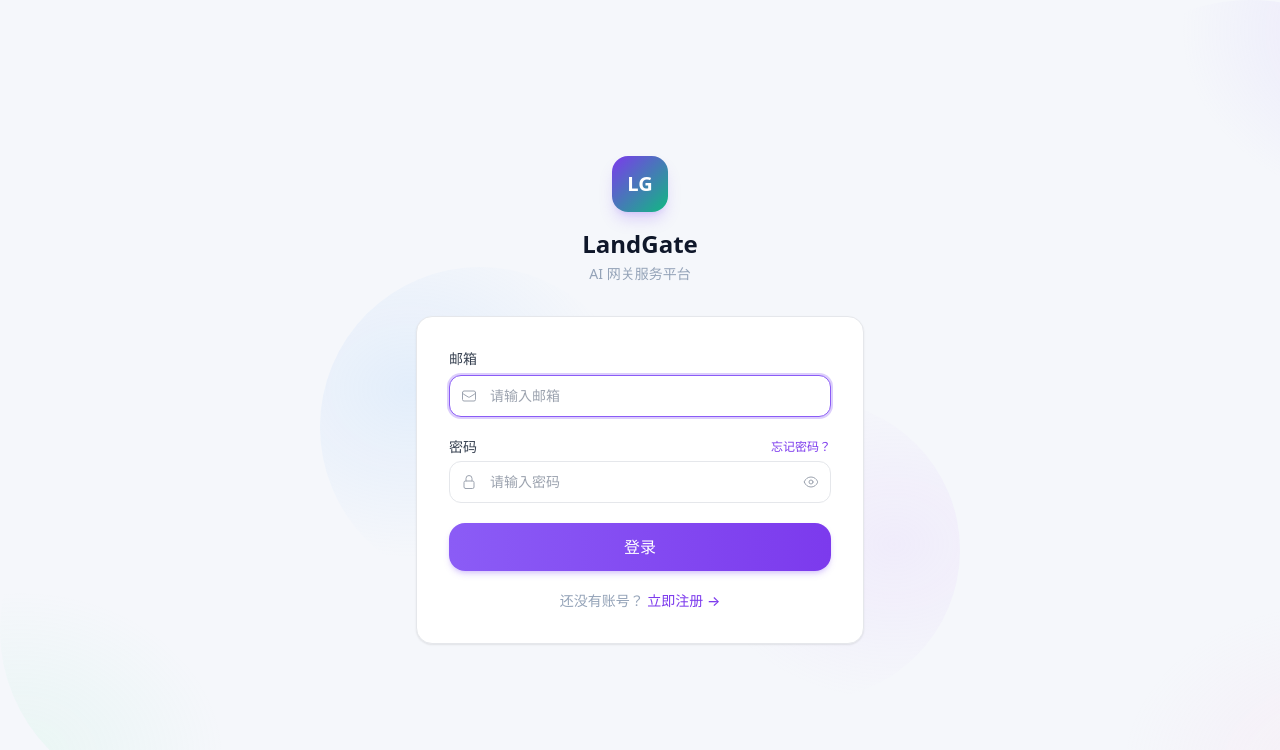
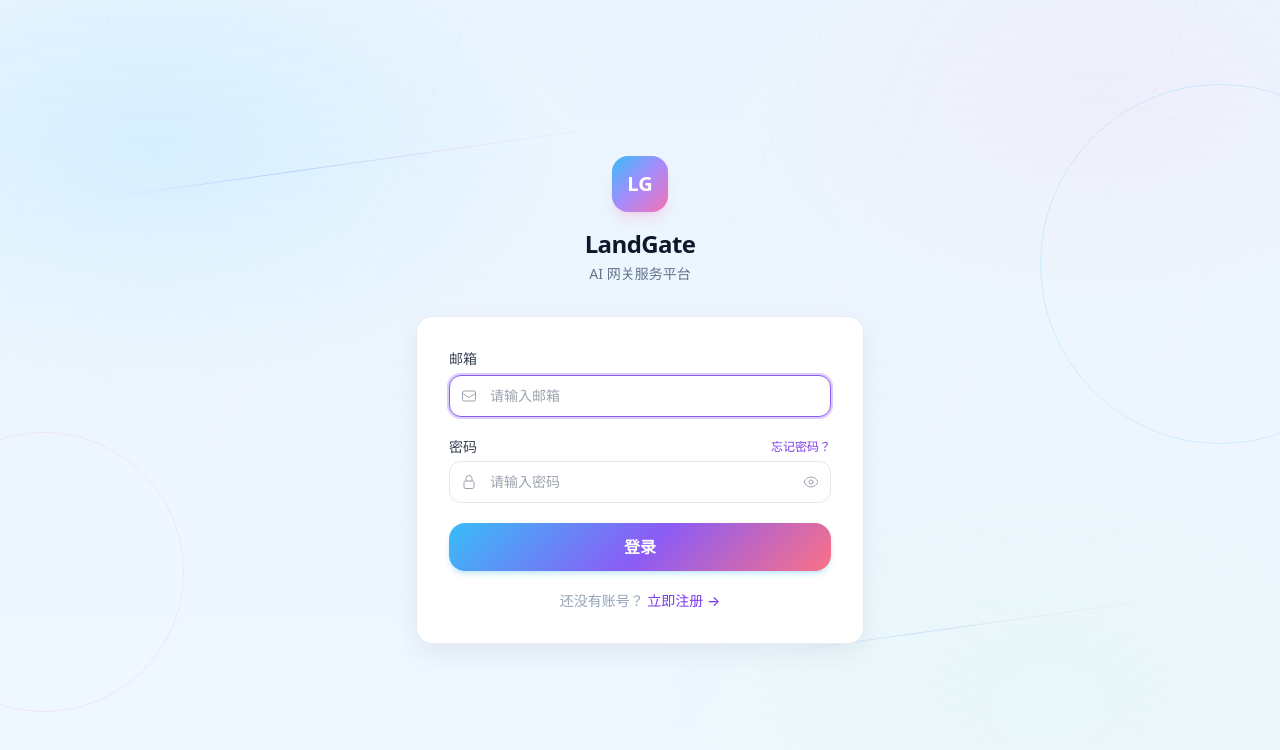
Before and after one commit to Laqcce-cao/LandGate-web, a React (Vite) app: page /login in a window 1280 px wide. Shown: the top 750 px of the page. Built offline with nearby package versions, Linux system fonts and the light colour scheme.

Commit message:
feat：美化

```diff
--- /dev/null
+++ b/src/components/layout/AmbientScene.tsx
@@ -0,0 +1,19 @@
+import clsx from 'clsx';
+
+interface AmbientSceneProps {
+  compact?: boolean;
+}
+
+export function AmbientScene({ compact = false }: AmbientSceneProps) {
+  return (
+    <div className={clsx('ambient-scene', compact && 'ambient-scene-compact')} aria-hidden="true">
+      <div className="ambient-gradient" />
+      <div className="ambient-line-field" />
+      <div className="ambient-arc ambient-arc-one" />
+      <div className="ambient-arc ambient-arc-two" />
+      <div className="ambient-thread ambient-thread-one" />
+      <div className="ambient-thread ambient-thread-two" />
+      <div className="ambient-static-dots" />
+    </div>
+  );
+}
--- a/src/components/layout/AuthLayout.tsx
+++ b/src/components/layout/AuthLayout.tsx
@@ -1,43 +1,18 @@
 import { Outlet } from 'react-router-dom';
+import { AmbientScene } from './AmbientScene';
 
 export function AuthLayout() {
   return (
-    <div className="flex min-h-screen items-center justify-center bg-[#F5F7FB] p-4">
-      {/* Multi-color soft radial gradient orbs */}
-      <div className="pointer-events-none fixed inset-0 overflow-hidden">
-        <div
-          className="absolute -left-40 -top-40 h-[360px] w-[360px] rounded-full"
-          style={{ background: 'radial-gradient(360px 280px at 8% 6%, rgba(125, 211, 252, 0.22) 0%, transparent 60%)' }}
-        />
-        <div
-          className="absolute -right-40 top-0 h-[380px] w-[380px] rounded-full"
-          style={{ background: 'radial-gradient(380px 300px at 92% 8%, rgba(196, 181, 253, 0.25) 0%, transparent 60%)' }}
-        />
-        <div
-          className="absolute left-1/4 top-1/3 h-[320px] w-[320px] rounded-full"
-          style={{ background: 'radial-gradient(320px 260px at 28% 38%, rgba(147, 197, 253, 0.18) 0%, transparent 65%)' }}
-        />
-        <div
-          className="absolute right-1/4 top-1/2 h-[300px] w-[300px] rounded-full"
-          style={{ background: 'radial-gradient(300px 240px at 78% 48%, rgba(216, 180, 254, 0.16) 0%, transparent 65%)' }}
-        />
-        <div
-          className="absolute bottom-0 left-0 h-[340px] w-[340px] rounded-full"
-          style={{ background: 'radial-gradient(340px 280px at 6% 88%, rgba(167, 243, 208, 0.15) 0%, transparent 60%)' }}
-        />
-        <div
-          className="absolute -right-20 bottom-0 h-[360px] w-[360px] rounded-full"
-          style={{ background: 'radial-gradient(360px 280px at 94% 92%, rgba(251, 207, 232, 0.2) 0%, transparent 60%)' }}
-        />
-      </div>
+    <div className="relative flex min-h-screen items-center justify-center overflow-hidden bg-[#EAF5FF] p-4 dark:bg-dark-950">
+      <AmbientScene compact />
 
       <div className="relative z-10 w-full max-w-md animate-fade-in">
         <div className="mb-8 text-center">
-          <div className="mx-auto mb-4 flex h-14 w-14 items-center justify-center rounded-2xl bg-gradient-to-br from-violet-600 to-emerald-500 shadow-lg shadow-violet-500/25">
+          <div className="mx-auto mb-4 flex h-14 w-14 items-center justify-center rounded-2xl bg-gradient-to-br from-sky-400 via-violet-400 to-pink-400 shadow-lg shadow-pink-400/20">
             <span className="text-xl font-bold text-white">LG</span>
           </div>
-          <h1 className="text-2xl font-bold text-[#0F172A]">LandGate</h1>
-          <p className="mt-1 text-sm text-slate-400">AI 网关服务平台</p>
+          <h1 className="text-2xl font-bold tracking-tight text-[#0F172A] dark:text-white">LandGate</h1>
+          <p className="mt-1 text-sm text-slate-500 dark:text-dark-300">AI 网关服务平台</p>
         </div>
         <Outlet />
       </div>
--- a/src/index.css
+++ b/src/index.css
@@ -12,8 +12,21 @@
   }
 
   body {
-    @apply bg-[#F8FAFC] text-[#0F172A] dark:bg-dark-950 dark:text-gray-100;
+    @apply bg-[#EAF5FF] text-[#172033] dark:bg-dark-950 dark:text-gray-100;
     @apply min-h-screen;
+    background-image:
+      linear-gradient(180deg, #e7f5ff 0%, #f1efff 48%, #eefbf2 100%),
+      radial-gradient(circle at 18% 8%, rgba(56, 189, 248, 0.18), transparent 32%),
+      radial-gradient(circle at 88% 14%, rgba(244, 114, 182, 0.14), transparent 30%),
+      radial-gradient(circle at 78% 92%, rgba(74, 222, 128, 0.12), transparent 36%);
+  }
+
+  .dark body {
+    background-image:
+      linear-gradient(180deg, #07111f 0%, #111827 48%, #0b1220 100%),
+      radial-gradient(circle at 18% 8%, rgba(56, 189, 248, 0.12), transparent 34%),
+      radial-gradient(circle at 86% 16%, rgba(244, 114, 182, 0.12), transparent 34%),
+      radial-gradient(circle at 78% 92%, rgba(52, 211, 153, 0.1), transparent 38%);
   }
 
   @supports (-moz-appearance: none) {
@@ -72,13 +85,105 @@
   body.modal-open {
     overflow: hidden;
   }
+
+  @media (prefers-reduced-motion: reduce) {
+    *,
+    *::before,
+    *::after {
+      animation-duration: 0.01ms !important;
+      animation-iteration-count: 1 !important;
+      scroll-behavior: auto !important;
+      transition-duration: 0.01ms !important;
+    }
+  }
 }
 
 @layer components {
+  /* ============ Ambient Scene ============ */
+  .ambient-scene {
+    @apply pointer-events-none fixed inset-0 overflow-hidden;
+    z-index: 0;
+  }
+
+  .ambient-gradient {
+    @apply absolute inset-0;
+    background:
+      linear-gradient(180deg, rgba(255,255,255,0.06), rgba(255,255,255,0.28)),
+      radial-gradient(620px 360px at 12% 18%, rgba(125, 211, 252, 0.22), transparent 68%),
+      radial-gradient(520px 320px at 86% 12%, rgba(251, 207, 232, 0.2), transparent 70%),
+      radial-gradient(560px 360px at 82% 86%, rgba(187, 247, 208, 0.18), transparent 72%);
+  }
+
+  .dark .ambient-gradient {
+    background:
+      linear-gradient(180deg, rgba(2,6,23,0.4), rgba(2,6,23,0.72)),
+      radial-gradient(620px 360px at 12% 18%, rgba(56, 189, 248, 0.14), transparent 68%),
+      radial-gradient(520px 320px at 86% 12%, rgba(244, 114, 182, 0.13), transparent 70%),
+      radial-gradient(560px 360px at 82% 86%, rgba(52, 211, 153, 0.12), transparent 72%);
+  }
+
+  .ambient-line-field {
+    @apply absolute inset-0 opacity-[0.24] dark:opacity-[0.12];
+    background-image:
+      linear-gradient(115deg, transparent 0 22%, rgba(37, 99, 235, 0.16) 22.1%, transparent 22.4% 48%, rgba(244, 114, 182, 0.12) 48.1%, transparent 48.4%),
+      linear-gradient(115deg, transparent 0 64%, rgba(14, 165, 233, 0.12) 64.1%, transparent 64.35%);
+    background-size: 360px 360px, 480px 480px;
+    mask-image: linear-gradient(to bottom, rgba(0,0,0,0.9), transparent 88%);
+  }
+
+  .ambient-arc {
+    @apply absolute hidden rounded-full border md:block;
+  }
+
+  .ambient-arc-one {
+    right: -120px;
+    top: 84px;
+    width: 360px;
+    height: 360px;
+    border-color: rgba(56, 189, 248, 0.18);
+    border-width: 1px;
+  }
+
+  .ambient-arc-two {
+    left: -96px;
+    bottom: 88px;
+    width: 280px;
+    height: 280px;
+    border-color: rgba(244, 114, 182, 0.14);
+    border-width: 1px;
+  }
+
+  .ambient-thread {
+    @apply absolute hidden h-px md:block;
+    background: linear-gradient(90deg, transparent, rgba(37, 99, 235, 0.22), rgba(244, 114, 182, 0.14), transparent);
+  }
+
+  .ambient-thread-one {
+    left: 8%;
+    top: 20%;
+    width: 42%;
+    transform: rotate(-8deg);
+  }
+
+  .ambient-thread-two {
+    right: 6%;
+    bottom: 22%;
+    width: 34%;
+    transform: rotate(-8deg);
+    opacity: 0.72;
+  }
+
+  .ambient-static-dots {
+    @apply absolute inset-0 opacity-[0.16] dark:opacity-[0.1];
+    background-image: radial-gradient(circle, rgba(37, 99, 235, 0.22) 1px, transparent 1px);
+    background-size: 34px 34px;
+    mask-image: linear-gradient(to bottom, rgba(0,0,0,0.7), transparent 76%);
+  }
+
   /* ============ Buttons ============ */
   .btn {
     @apply inline-flex items-center justify-center gap-2;
-    @apply rounded-xl px-4 py-2.5 text-sm font-medium;
+    @apply rounded-xl px-4 py-2.5 text-sm font-semibold;
     @apply transition-all duration-200 ease-out;
     @apply focus:outline-none focus:ring-2 focus:ring-primary-500/50 focus:ring-offset-2;
     @apply disabled:transform-none disabled:cursor-not-allowed disabled:opacity-50;
@@ -87,10 +192,9 @@
   }
 
   .btn-primary {
-    @apply bg-gradient-to-r from-primary-500 to-primary-600;
-    @apply text-white shadow-md shadow-primary-500/25;
-    @apply hover:from-primary-600 hover:to-primary-700 hover:shadow-lg hover:shadow-primary-500/30;
-    @apply dark:shadow-primary-500/20;
+    @apply text-white shadow-md shadow-sky-500/20;
+    background: linear-gradient(135deg, #38bdf8 0%, #8b5cf6 52%, #fb7185 100%);
+    @apply hover:shadow-lg hover:shadow-pink-400/20;
   }
 
   .btn-secondary {
@@ -172,26 +276,41 @@
 
   /* ============ Glass ============ */
   .glass {
-    @apply bg-white/90 backdrop-blur-xl dark:bg-dark-800/80;
-    @apply border-b border-gray-200/60 dark:border-dark-700/50;
+    @apply backdrop-blur-xl;
+    background-color: rgba(255, 255, 255, 0.94);
+    @apply border-b border-slate-200/80 dark:border-white/10;
+  }
+
+  .dark .glass {
+    background-color: rgba(15, 23, 42, 0.72);
   }
 
   .glass-card {
-    @apply bg-white;
+    @apply backdrop-blur-sm;
+    background-color: rgba(255, 255, 255, 0.98);
     @apply rounded-2xl;
-    @apply border border-gray-200;
-    @apply shadow-card;
+    @apply border border-slate-200/80;
+    box-shadow: 0 10px 24px rgba(51, 65, 85, 0.08);
     @apply transition-all duration-300;
-    @apply dark:bg-dark-800/70 dark:border-dark-700/50;
+    @apply dark:border-white/10;
+  }
+
+  .dark .glass-card {
+    background-color: rgba(30, 41, 59, 0.62);
   }
 
   /* ============ Cards ============ */
   .card {
-    @apply bg-white dark:bg-dark-800/50;
+    @apply backdrop-blur-sm;
+    background-color: rgba(255, 255, 255, 0.98);
     @apply rounded-2xl;
-    @apply border border-gray-100 dark:border-dark-700/50;
-    @apply shadow-card;
+    @apply border border-slate-200/80 dark:border-white/10;
+    box-shadow: 0 10px 24px rgba(51, 65, 85, 0.08);
     @apply transition-all duration-300;
+  }
+
+  .dark .card {
+    background-color: rgba(30, 41, 59, 0.58);
   }
 
   .card-hover {
@@ -271,7 +390,12 @@
 
   /* ============ Table ============ */
   .table-container {
-    @apply overflow-x-auto rounded-xl border border-gray-200 dark:border-dark-700;
+    @apply overflow-x-auto rounded-xl border border-slate-200/80 shadow-sm backdrop-blur-sm dark:border-white/10;
+    background-color: rgba(255, 255, 255, 0.98);
+  }
+
+  .dark .table-container {
+    background-color: rgba(30, 41, 59, 0.45);
   }
 
   .table {
@@ -281,8 +405,8 @@
   .table th {
     @apply px-4 py-3 text-left font-medium;
     @apply text-gray-600 dark:text-dark-300;
-    @apply bg-gray-50 dark:bg-dark-800/50;
-    @apply border-b border-gray-200 dark:border-dark-700;
+    @apply bg-slate-50/80 dark:bg-white/[0.03];
+    @apply border-b border-gray-200/70 dark:border-white/10;
     @apply whitespace-nowrap;
   }
 
@@ -298,7 +422,7 @@
 
   .table tbody tr {
     @apply transition-colors duration-150;
-    @apply hover:bg-gray-50 dark:hover:bg-dark-800/30;
+    @apply hover:bg-white/80 dark:hover:bg-white/[0.04];
   }
 
   /* ============ Badges ============ */
@@ -360,7 +484,7 @@
   .modal-content {
     @apply w-full;
     @apply max-h-[95vh] sm:max-h-[90vh];
-    @apply bg-white dark:bg-dark-800;
+    @apply bg-white/95 backdrop-blur-2xl dark:bg-dark-900/95;
     @apply rounded-2xl shadow-2xl;
     @apply border border-gray-200 dark:border-dark-700;
     @apply flex flex-col;
@@ -394,11 +518,16 @@
   .toast {
     @apply fixed right-4 top-4 z-[100];
     @apply min-w-[320px] max-w-md;
-    @apply bg-white dark:bg-dark-800;
+    @apply backdrop-blur-xl;
+    background-color: rgba(255, 255, 255, 0.94);
     @apply rounded-xl shadow-lg;
     @apply border-l-4;
     @apply p-4;
     @apply animate-slide-in-right;
+  }
+
+  .dark .toast {
+    background-color: rgba(30, 41, 59, 0.94);
   }
 
   .toast-success {
@@ -420,11 +549,17 @@
   /* ============ Sidebar ============ */
   .sidebar {
     @apply fixed inset-y-0 left-0 z-40;
-    @apply w-64 bg-white dark:bg-dark-900;
-    @apply border-r border-gray-100/80 dark:border-dark-800/60;
+    @apply w-64 backdrop-blur-2xl;
+    background-color: rgba(255, 255, 255, 0.96);
+    @apply border-r border-slate-200/80 dark:border-white/10;
     @apply flex flex-col;
     @apply transition-transform duration-300;
+    box-shadow: 18px 0 60px rgba(15, 23, 42, 0.05);
     transition-property: width, transform;
+  }
+
+  .dark .sidebar {
+    background-color: rgba(2, 6, 23, 0.72);
   }
 
   .sidebar-header {
@@ -444,25 +579,25 @@
     @apply flex items-center gap-3 rounded-xl py-2.5;
     @apply overflow-hidden;
     @apply text-sm font-medium;
-    @apply text-gray-500 dark:text-dark-400;
+    @apply text-gray-500 dark:text-dark-300;
     @apply transition-all duration-200;
-    @apply hover:bg-gray-50 dark:hover:bg-dark-800/60;
+    @apply hover:bg-white/80 dark:hover:bg-white/[0.06];
     @apply hover:text-gray-800 dark:hover:text-dark-200;
     padding-left: 1.0625rem;
     padding-right: 0.875rem;
   }
 
   .sidebar-link-active {
-    @apply relative bg-violet-50/80 text-violet-700 font-semibold;
-    @apply dark:bg-violet-900/15 dark:text-violet-400;
-    @apply hover:bg-violet-100/80 dark:hover:bg-violet-900/25;
+    @apply relative bg-white text-sky-700 font-semibold shadow-sm;
+    @apply dark:bg-white/[0.07] dark:text-sky-300;
+    @apply hover:bg-white dark:hover:bg-white/[0.09];
   }
 
   .sidebar-link-active::before {
     content: '';
     @apply absolute left-0 top-1/2 -translate-y-1/2;
     @apply h-5 w-[3px] rounded-full;
-    @apply bg-gradient-to-b from-violet-500 to-purple-500;
+    @apply bg-gradient-to-b from-sky-400 to-pink-400;
   }
 
   .sidebar-section {
@@ -481,7 +616,7 @@
   }
 
   .page-title {
-    @apply text-2xl font-bold text-gray-900 dark:text-white;
+    @apply text-2xl font-bold tracking-tight text-gray-900 dark:text-white;
   }
 
   .page-description {
@@ -525,7 +660,7 @@
   /* ============ Tabs ============ */
   .tabs {
     @apply flex gap-1 p-1;
-    @apply rounded-xl bg-gray-100 dark:bg-dark-800;
+    @apply rounded-xl bg-white/70 shadow-sm ring-1 ring-gray-200/70 backdrop-blur dark:bg-white/[0.04] dark:ring-white/10;
   }
 
   .tab {
@@ -536,7 +671,7 @@
   }
 
   .tab-active {
-    @apply bg-white dark:bg-dark-700;
+    @apply bg-white dark:bg-white/[0.09];
     @apply text-gray-900 dark:text-white;
     @apply shadow-sm;
   }
@@ -608,3 +743,12 @@
     padding-bottom: env(safe-area-inset-bottom);
   }
 }
+
+@keyframes signalSweep {
+  0% {
+    transform: translateX(-110%);
+  }
+  100% {
+    transform: translateX(110%);
+  }
+}
```
Also changed, not shown: src/components/layout/AppLayout.tsx (+6 -11 lines), src/components/layout/Header.tsx (+12 -6 lines), src/components/layout/Sidebar.tsx (+12 -10 lines), src/pages/DashboardPage.tsx (+32 -28 lines).
